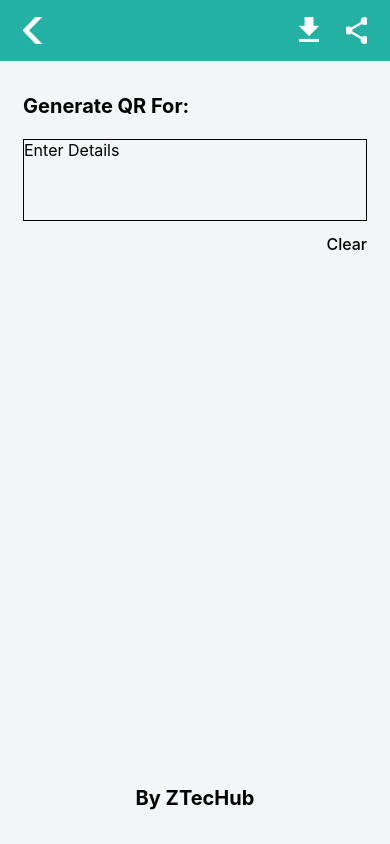
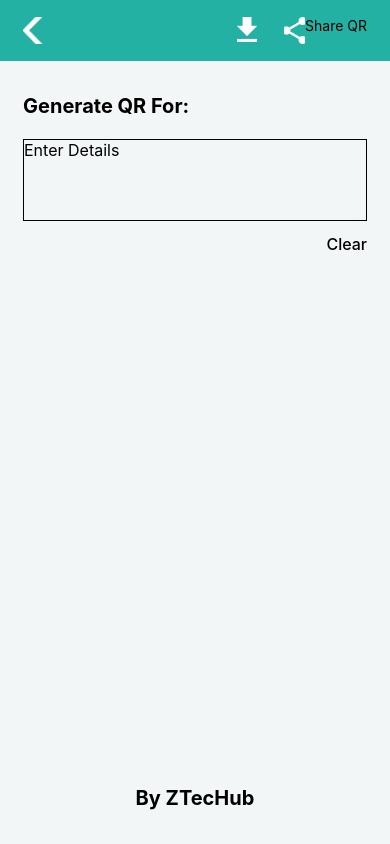
Before and after one commit to Zain151214/qr-code, a React Native app: screen /GenerateQR in a window 390 px wide. Built offline with nearby package versions, Linux system fonts and the light colour scheme.

Commit message:
share code added

```diff
--- a/package.json
+++ b/package.json
@@ -7,7 +7,8 @@
     "ios": "react-native run-ios",
     "lint": "eslint .",
     "start": "react-native start",
-    "test": "jest"
+    "test": "jest",
+    "android:clean": "react-native bundle --platform android --dev false --entry-file index.js --bundle-output android/app/src/main/assets/index.android.bundle --assets-dest android/app/src/main/test"
   },
   "dependencies": {
     "@react-navigation/native": "^6.1.6",
@@ -23,6 +24,7 @@
     "react-native-responsive-screen": "^1.4.2",
     "react-native-safe-area-context": "^4.5.3",
     "react-native-screens": "^3.20.0",
+    "react-native-share": "^8.2.2",
     "react-native-svg": "^13.9.0"
   },
   "devDependencies": {
--- a/src/components/TopNav.js
+++ b/src/components/TopNav.js
@@ -5,6 +5,7 @@ import {
   Image,
   Share,
   Alert,
+  Text,
 } from 'react-native';
 import React from 'react';
 import {
@@ -12,11 +13,13 @@ import {
   heightPercentageToDP as hp,
 } from 'react-native-responsive-screen';
 import {DownloadQr} from './DownloadQR';
+import {ShareQr} from './ShareQR';
 
 const TopNav = ({navigation, shareData, download, svgRef}) => {
   const handleBack = () => {
     navigation.navigate('Home', {name: 'Home'});
   };
+
   const onShare = async () => {
     try {
       const result = await Share.share({
@@ -30,6 +33,11 @@ const TopNav = ({navigation, shareData, download, svgRef}) => {
 
   const handleDownload = async () => {
     await DownloadQr(svgRef);
+  };
+
+  const handleShare = async () => {
+    console.log('svgRef inside handleShare ', svgRef);
+    await ShareQr(svgRef);
   };
 
   return (
@@ -54,6 +62,12 @@ const TopNav = ({navigation, shareData, download, svgRef}) => {
             style={styles.icon}
           />
         </TouchableOpacity>
+
+        {/* {text && ( */}
+        <TouchableOpacity onPress={handleShare}>
+          <Text>Share QR</Text>
+        </TouchableOpacity>
+        {/* )} */}
       </View>
     </View>
   );
--- a/src/pages/GenerateQR.js
+++ b/src/pages/GenerateQR.js
@@ -1,4 +1,11 @@
-import {Pressable, StyleSheet, Text, TextInput, View} from 'react-native';
+import {
+  Pressable,
+  StyleSheet,
+  Text,
+  TextInput,
+  TouchableOpacity,
+  View,
+} from 'react-native';
 import React, {useRef, useState} from 'react';
 import Ztechub from '../components/Ztechub';
 import TopNav from '../components/TopNav';
@@ -12,9 +19,16 @@ const GenerateQR = ({navigation}) => {
   const [text, setText] = useState('');
   const svgRef = useRef(null);
 
+  // console.log('svgref inside g >>> ', svgRef);
+
   return (
     <View style={styles.container}>
-      <TopNav navigation={navigation} download={true} svgRef={svgRef} />
+      <TopNav
+        navigation={navigation}
+        download={true}
+        svgRef={svgRef}
+        text={text}
+      />
 
       <View style={styles.content_container}>
         <Text style={styles.mainHeading}>Generate QR For:</Text>
```
Also changed, not shown: src/components/ShareQR.js (+27 -0 lines), 14 other files (tests, documents, lock files or other folders).
